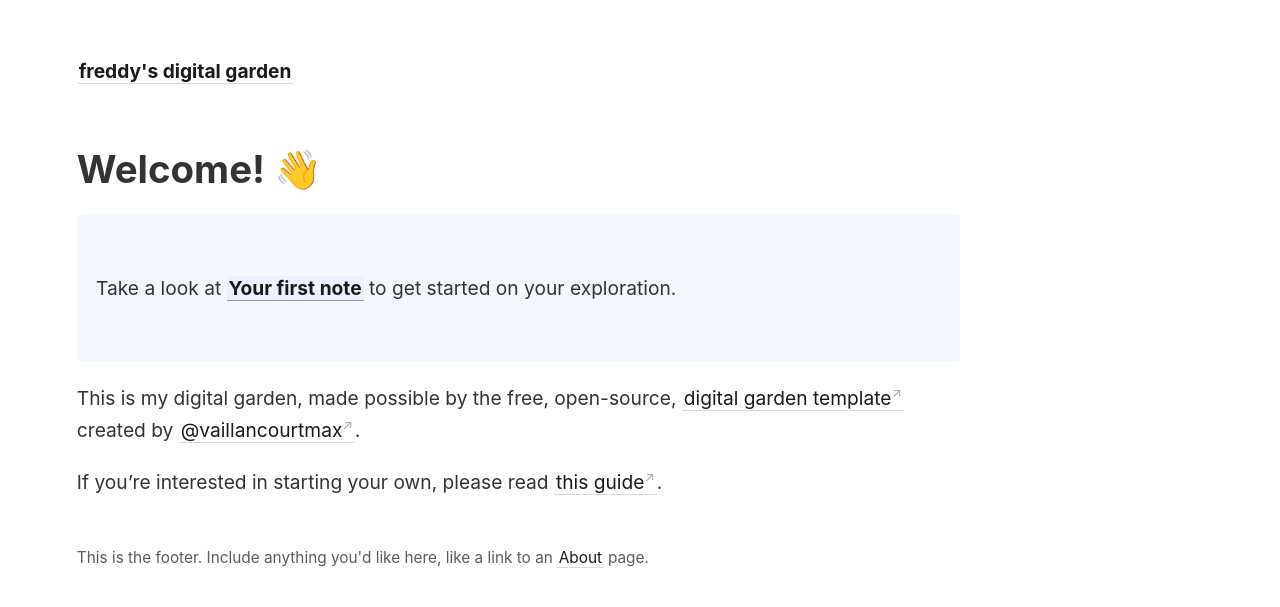
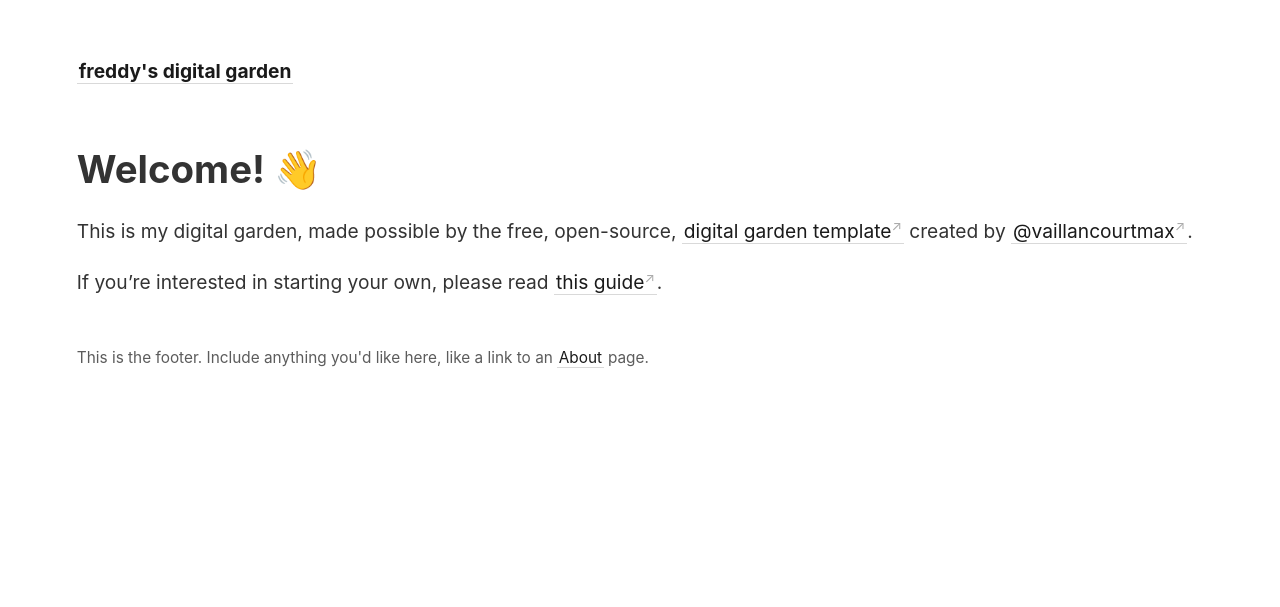
Before and after one commit to fredw529/digital-garden, a Jekyll site: the page built from _pages/index.md, in a window 1280 px wide. Shown: the top 607 px of the page. Built offline with Jekyll 4.4.1, drawn with Linux system fonts in a browser that asks for light colours.

Commit message:
update index

```diff
--- a/_pages/index.md
+++ b/_pages/index.md
@@ -7,16 +7,6 @@ permalink: /
 
 # Welcome! 👋
 
-<p style="padding: 3em 1em; background: #f5f7ff; border-radius: 4px;">
-  Take a look at <span style="font-weight: bold">[[Your first note]]</span> to get started on your exploration.
-</p>
-
 This is my digital garden, made possible by the free, open-source, [digital garden template](https://github.com/maximevaillancourt/digital-garden-jekyll-template) created by [@vaillancourtmax](https://twitter.com/vaillancourtmax).
 
 If you're interested in starting your own, please read [this guide](https://maximevaillancourt.com/blog/setting-up-your-own-digital-garden-with-jekyll).
-
-<style>
-  .wrapper {
-    max-width: 46em;
-  }
-</style>
```
